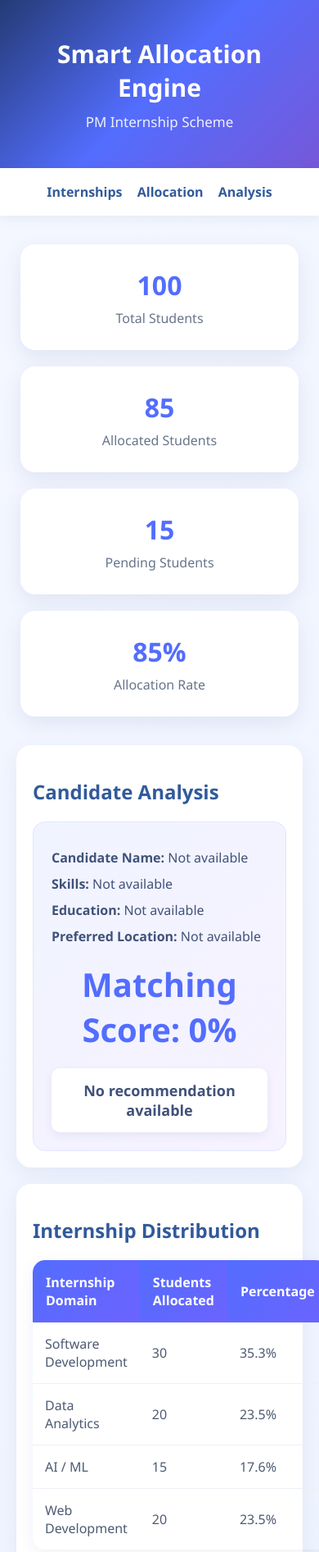
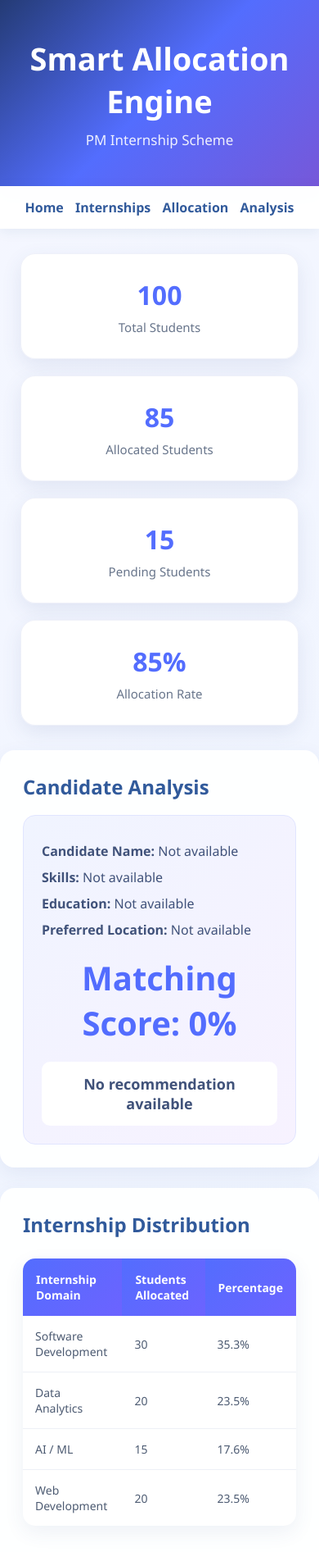
Before and after one commit to sabeenashaik018/Smart-Allocation, a plain HTML site: page analysis.html in a window 390 px wide. Shown: the top 1893 px of the page at 82% size. Drawn offline with Linux system fonts and the light colour scheme.

Commit message:
Update analysis.html

```diff
--- a/analysis.html
+++ b/analysis.html
@@ -5,101 +5,9 @@
     <meta name="viewport" content="width=device-width, initial-scale=1.0">
     <title>Allocation Analysis</title>
 
+    <link rel="stylesheet" href="style.css">
+
     <style>
-        * {
-            box-sizing: border-box;
-        }
-
-        body {
-            margin: 0;
-            font-family: "Segoe UI", Arial, sans-serif;
-            background: linear-gradient(135deg, #f5f7ff, #eef4ff);
-            color: #24324a;
-        }
-
-        header {
-            background: linear-gradient(135deg, #243b75, #536dfe, #7658d9);
-            color: white;
-            padding: 45px 20px;
-            text-align: center;
-            box-shadow: 0 8px 25px rgba(50,70,140,0.2);
-        }
-
-        header h1 {
-            margin: 0 0 10px;
-            font-size: 38px;
-        }
-
-        header p {
-            margin: 0;
-            font-size: 17px;
-            opacity: 0.9;
-        }
-
-        nav {
-            background: white;
-            padding: 18px;
-            text-align: center;
-            box-shadow: 0 3px 15px rgba(31,78,121,0.08);
-        }
-
-        nav a {
-            text-decoration: none;
-            color: #315a9b;
-            font-weight: 600;
-            margin: 0 18px;
-        }
-
-        nav a:hover {
-            color: #6c4ce6;
-        }
-
-        h2 {
-            color: #315a9b;
-        }
-
-        .dashboard {
-            max-width: 1050px;
-            margin: 35px auto;
-            padding: 0 25px;
-            display: grid;
-            grid-template-columns: repeat(4, 1fr);
-            gap: 20px;
-        }
-
-        .card {
-            background: white;
-            padding: 28px 20px;
-            border-radius: 18px;
-            text-align: center;
-            box-shadow: 0 8px 25px rgba(56,82,140,0.10);
-            transition: 0.3s;
-        }
-
-        .card:hover {
-            transform: translateY(-5px);
-        }
-
-        .card h2 {
-            font-size: 32px;
-            color: #536dfe;
-            margin: 0 0 8px;
-        }
-
-        .card p {
-            color: #68758b;
-            margin: 0;
-        }
-
-        .section {
-            background: white;
-            max-width: 1050px;
-            margin: 25px auto;
-            padding: 28px;
-            border-radius: 18px;
-            box-shadow: 0 8px 25px rgba(56,82,140,0.08);
-        }
-
         .candidate-box {
             background: linear-gradient(135deg, #f0f4ff, #f7f2ff);
             padding: 22px;
@@ -112,7 +20,7 @@
             color: #40527a;
         }
 
-        .score {
+        .analysis-score {
             font-size: 40px;
             font-weight: bold;
             text-align: center;
@@ -120,7 +28,7 @@
             margin: 20px 0;
         }
 
-        .recommendation {
+        .analysis-recommendation {
             text-align: center;
             padding: 15px;
             background: white;
@@ -128,70 +36,35 @@
             font-size: 18px;
             font-weight: 600;
             color: #40527a;
-            box-shadow: 0 4px 12px rgba(50,70,120,0.08);
         }
 
-        table {
+        .analysis-table {
             width: 100%;
             border-collapse: separate;
             border-spacing: 0;
             overflow: hidden;
             border-radius: 15px;
-            box-shadow: 0 5px 20px rgba(56,82,140,0.08);
         }
 
-        th {
+        .analysis-table th {
             background: linear-gradient(135deg, #536dfe, #6c63ff);
             color: white;
             padding: 16px;
             text-align: left;
         }
 
-        td {
+        .analysis-table td {
             padding: 15px;
             border-bottom: 1px solid #edf0f6;
             color: #4d5b72;
         }
 
-        tr:last-child td {
+        .analysis-table tr:last-child td {
             border-bottom: none;
         }
 
-        tr:hover td {
+        .analysis-table tr:hover td {
             background: #f7f8ff;
-        }
-
-        .empty-message {
-            text-align: center;
-            padding: 20px;
-            background: #fff8e6;
-            border-radius: 12px;
-            color: #80621b;
-        }
-
-        @media (max-width: 800px) {
-            .dashboard {
-                grid-template-columns: repeat(2, 1fr);
-            }
-        }
-
-        @media (max-width: 500px) {
-            .dashboard {
-                grid-template-columns: 1fr;
-            }
-
-            .section {
-                margin: 20px;
-                padding: 20px;
-            }
-
-            header h1 {
-                font-size: 30px;
-            }
-
-            nav a {
-                margin: 0 7px;
-            }
         }
     </style>
 </head>
@@ -204,8 +77,9 @@
 </header>
 
 <nav>
-    <a href="Internship.html">Internships</a>
-    <a href="Allocation.html">Allocation</a>
+    <a href="index.html">Home</a>
+    <a href="internship.html">Internships</a>
+    <a href="allocation.html">Allocation</a>
     <a href="analysis.html">Analysis</a>
 </nav>
 
@@ -239,19 +113,32 @@
 
     <div class="candidate-box">
 
-        <p><b>Candidate Name:</b> <span id="candidateName">Not available</span></p>
+        <p>
+            <b>Candidate Name:</b>
+            <span id="candidateName">Not available</span>
+        </p>
 
-        <p><b>Skills:</b> <span id="candidateSkills">Not available</span></p>
+        <p>
+            <b>Skills:</b>
+            <span id="candidateSkills">Not available</span>
+        </p>
 
-        <p><b>Education:</b> <span id="candidateEducation">Not available</span></p>
+        <p>
+            <b>Education:</b>
+            <span id="candidateEducation">Not available</span>
+        </p>
 
-        <p><b>Preferred Location:</b> <span id="candidateLocation">Not available</span></p>
+        <p>
+            <b>Preferred Location:</b>
+            <span id="candidateLocation">Not available</span>
+        </p>
 
-        <div class="score">
-            Matching Score: <span id="matchingScore">0</span>%
+        <div class="analysis-score">
+            Matching Score:
+            <span id="matchingScore">0</span>%
         </div>
 
-        <div class="recommendation" id="recommendation">
+        <div class="analysis-recommendation" id="recommendation">
             No recommendation available
         </div>
 
@@ -263,7 +150,7 @@
 
     <h2>Internship Distribution</h2>
 
-    <table>
+    <table class="analysis-table">
 
         <tr>
             <th>Internship Domain</th>
```
Lines whose indentation alone changed are shown as unchanged.
